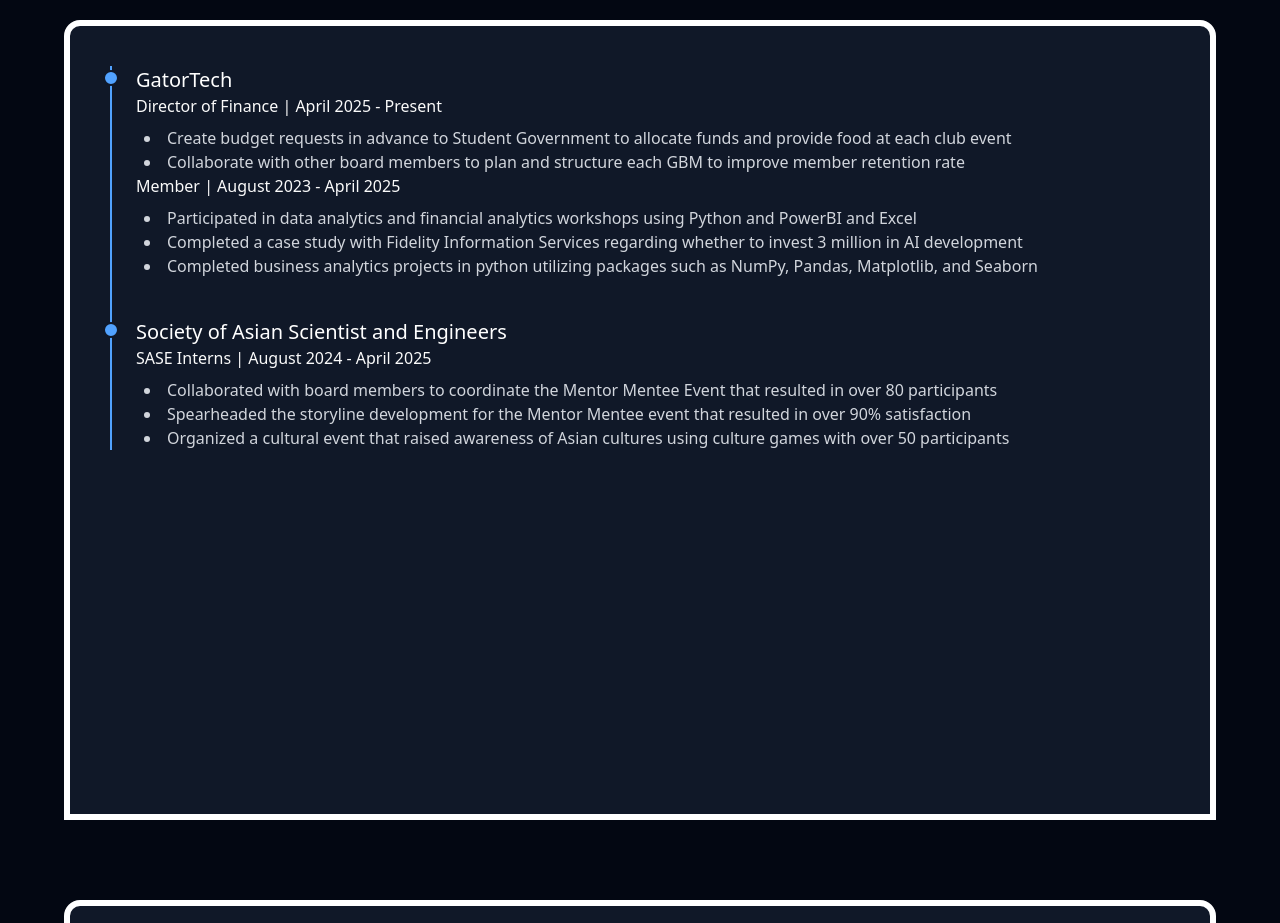
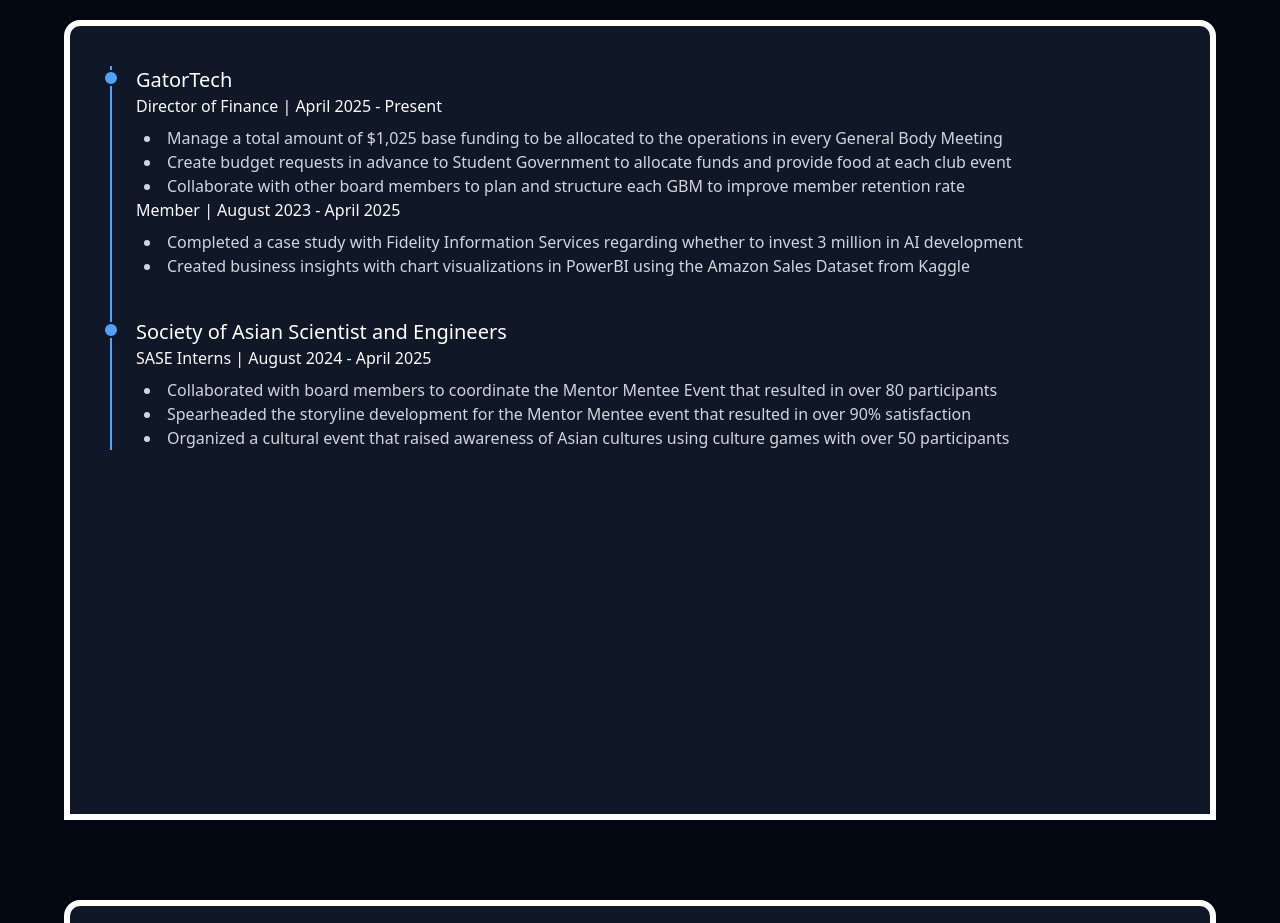
Before and after one commit to zbanks23/Portfolio, a Next.js app: page / in a window 1280 px wide. Shown: the part 940-1863 px from the top of the page. Built offline with nearby package versions, Linux system fonts and the light colour scheme.

Commit message:
V25.10.06 Updated Portfolio to match resume

```diff
--- a/src/components/MainContent.tsx
+++ b/src/components/MainContent.tsx
@@ -89,6 +89,10 @@ const ExperienceSection: React.FC<SectionProps> = ({ onTabClick }) => (
           <h4>Director of Finance | April 2025 - Present</h4>
           <ul className="list-disc list-inside text-gray-300 mt-2 ml-2">
             <li>
+              Manage a total amount of $1,025 base funding to be allocated to
+              the operations in every General Body Meeting
+            </li>
+            <li>
               Create budget requests in advance to Student Government to
               allocate funds and provide food at each club event
             </li>
@@ -100,16 +104,12 @@ const ExperienceSection: React.FC<SectionProps> = ({ onTabClick }) => (
           <h4>Member | August 2023 - April 2025</h4>
           <ul className="list-disc list-inside text-gray-300 mt-2 ml-2">
             <li>
-              Participated in data analytics and financial analytics workshops
-              using Python and PowerBI and Excel
-            </li>
-            <li>
               Completed a case study with Fidelity Information Services
               regarding whether to invest 3 million in AI development
             </li>
             <li>
-              Completed business analytics projects in python utilizing packages
-              such as NumPy, Pandas, Matplotlib, and Seaborn
+              Created business insights with chart visualizations in PowerBI
+              using the Amazon Sales Dataset from Kaggle
             </li>
           </ul>
         </div>
--- a/src/components/Projects.tsx
+++ b/src/components/Projects.tsx
@@ -16,7 +16,7 @@ const MyCFO: React.FC = () => (
       style={{ objectFit: "cover" }}
     />
     <a
-      href="https://github.com/zbanks23/MyCFO"
+      href="https://mycfo-web.vercel.app"
       className="relative z-10 hover:bg-black/50 opacity-0 hover:opacity-100 h-full w-full flex flex-col"
     >
       <h3 className="text-xl text-center font-medium text-white">MyCFO</h3>
```
